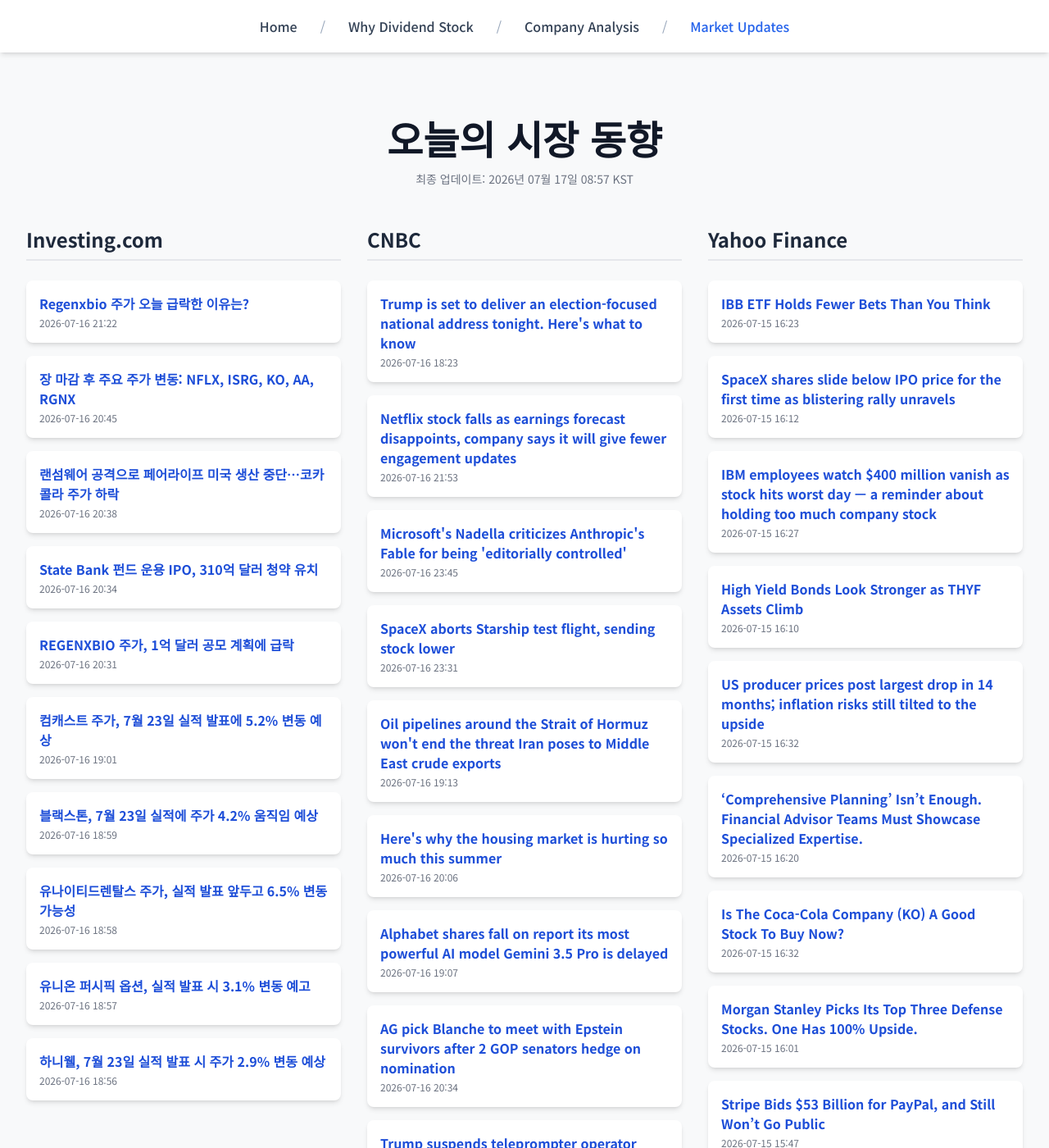
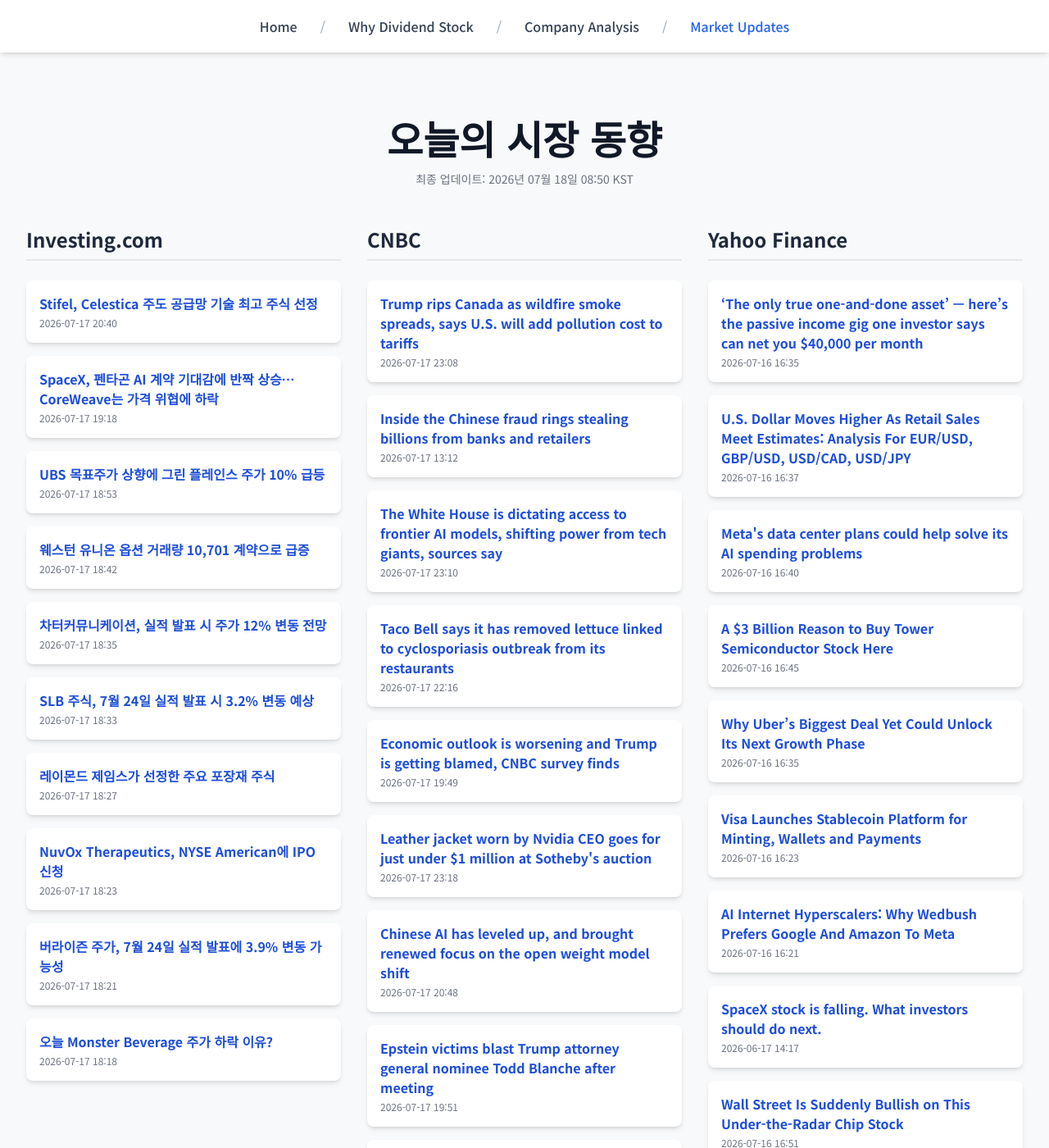
Before and after one commit to Kay-Hwang/my-company-analysis, a Jekyll site: the page built from market-updates.html, in a window 1280 px wide and 1400 px high. Shown: the whole window at 82% size. Built offline with Jekyll 4.4.1, drawn with Linux system fonts in a browser that asks for light colours; nearby versions of some CDN libraries; a script that is not in the unit is left out; some of the changed text lies outside the part shown.

Commit message:
Update daily data

```diff
--- a/_data/latest_data.json
+++ b/_data/latest_data.json
@@ -1,190 +1,190 @@
 {
-  "lastUpdated": "2026년 07월 17일 08:57 KST",
+  "lastUpdated": "2026년 07월 18일 08:50 KST",
   "news": {
     "investing": [
       {
-        "title": "Regenxbio 주가 오늘 급락한 이유는?",
-        "link": "https://kr.investing.com/news/stock-market-news/article-93CH-2018928",
-        "pubDate": "2026-07-16 21:22:24",
-        "summary": "Regenxbio 주가 오늘 급락한 이유는?"
+        "title": "Stifel, Celestica 주도 공급망 기술 최고 주식 선정",
+        "link": "https://kr.investing.com/news/stock-market-news/article-93CH-2020018",
+        "pubDate": "2026-07-17 20:40:49",
+        "summary": "Stifel, Celestica 주도 공급망 기술 최고 주식 선정"
       },
       {
-        "title": "장 마감 후 주요 주가 변동: NFLX, ISRG, KO, AA, RGNX",
-        "link": "https://kr.investing.com/news/stock-market-news/article-432SI-2018878",
-        "pubDate": "2026-07-16 20:45:03",
-        "summary": "장 마감 후 주요 주가 변동: NFLX, ISRG, KO, AA, RGNX"
+        "title": "SpaceX, 펜타곤 AI 계약 기대감에 반짝 상승…CoreWeave는 가격 위협에 하락",
+        "link": "https://kr.investing.com/news/stock-market-news/article-2019950",
+        "pubDate": "2026-07-17 19:18:34",
+        "summary": "SpaceX, 펜타곤 AI 계약 기대감에 반짝 상승…CoreWeave는 가격 위협에 하락"
       },
       {
-        "title": "랜섬웨어 공격으로 페어라이프 미국 생산 중단…코카콜라 주가 하락",
-        "link": "https://kr.investing.com/news/stock-market-news/article-2018865",
-        "pubDate": "2026-07-16 20:38:26",
-        "summary": "랜섬웨어 공격으로 페어라이프 미국 생산 중단…코카콜라 주가 하락"
+        "title": "UBS 목표주가 상향에 그린 플레인스 주가 10% 급등",
+        "link": "https://kr.investing.com/news/stock-market-news/article-93CH-2019940",
+        "pubDate": "2026-07-17 18:53:04",
+        "summary": "UBS 목표주가 상향에 그린 플레인스 주가 10% 급등"
       },
       {
-        "title": "State Bank 펀드 운용 IPO, 310억 달러 청약 유치",
-        "link": "https://kr.investing.com/news/stock-market-news/article-93CH-2018834",
-        "pubDate": "2026-07-16 20:34:10",
-        "summary": "State Bank 펀드 운용 IPO, 310억 달러 청약 유치"
+        "title": "웨스턴 유니온 옵션 거래량 10,701 계약으로 급증",
+        "link": "https://kr.investing.com/news/stock-market-news/article-93CH-2019938",
+        "pubDate": "2026-07-17 18:42:30",
+        "summary": "웨스턴 유니온 옵션 거래량 10,701 계약으로 급증"
       },
       {
-        "title": "REGENXBIO 주가, 1억 달러 공모 계획에 급락",
-        "link": "https://kr.investing.com/news/stock-market-news/article-93CH-2018830",
-        "pubDate": "2026-07-16 20:31:03",
-        "summary": "REGENXBIO 주가, 1억 달러 공모 계획에 급락"
+        "title": "차터커뮤니케이션, 실적 발표 시 주가 12% 변동 전망",
+        "link": "https://kr.investing.com/news/stock-market-news/article-93CH-2019936",
+        "pubDate": "2026-07-17 18:35:12",
+        "summary": "차터커뮤니케이션, 실적 발표 시 주가 12% 변동 전망"
       },
       {
-        "title": "컴캐스트 주가, 7월 23일 실적 발표에 5.2% 변동 예상",
-        "link": "https://kr.investing.com/news/stock-market-news/article-93CH-2018730",
-        "pubDate": "2026-07-16 19:01:18",
-        "summary": "컴캐스트 주가, 7월 23일 실적 발표에 5.2% 변동 예상"
+        "title": "SLB 주식, 7월 24일 실적 발표 시 3.2% 변동 예상",
+        "link": "https://kr.investing.com/news/stock-market-news/article-93CH-2019934",
+        "pubDate": "2026-07-17 18:33:33",
+        "summary": "SLB 주식, 7월 24일 실적 발표 시 3.2% 변동 예상"
       },
       {
-        "title": "블랙스톤, 7월 23일 실적에 주가 4.2% 움직임 예상",
-        "link": "https://kr.investing.com/news/stock-market-news/article-93CH-2018729",
-        "pubDate": "2026-07-16 18:59:59",
-        "summary": "블랙스톤, 7월 23일 실적에 주가 4.2% 움직임 예상"
+        "title": "레이몬드 제임스가 선정한 주요 포장재 주식",
+        "link": "https://kr.investing.com/news/stock-market-news/article-93CH-2019932",
+        "pubDate": "2026-07-17 18:27:24",
+        "summary": "레이몬드 제임스가 선정한 주요 포장재 주식"
       },
       {
-        "title": "유나이티드렌탈스 주가, 실적 발표 앞두고 6.5% 변동 가능성",
-        "link": "https://kr.investing.com/news/stock-market-news/article-93CH-2018727",
-        "pubDate": "2026-07-16 18:58:51",
-        "summary": "유나이티드렌탈스 주가, 실적 발표 앞두고 6.5% 변동 가능성"
+        "title": "NuvOx Therapeutics, NYSE American에 IPO 신청",
+        "link": "https://kr.investing.com/news/stock-market-news/article-432SI-2019935",
+        "pubDate": "2026-07-17 18:23:01",
+        "summary": "NuvOx Therapeutics, NYSE American에 IPO 신청"
       },
       {
-        "title": "유니온 퍼시픽 옵션, 실적 발표 시 3.1% 변동 예고",
-        "link": "https://kr.investing.com/news/stock-market-news/article-93CH-2018726",
-        "pubDate": "2026-07-16 18:57:48",
-        "summary": "유니온 퍼시픽 옵션, 실적 발표 시 3.1% 변동 예고"
+        "title": "버라이즌 주가, 7월 24일 실적 발표에 3.9% 변동 가능성",
+        "link": "https://kr.investing.com/news/stock-market-news/article-93CH-2019931",
+        "pubDate": "2026-07-17 18:21:37",
+        "summary": "버라이즌 주가, 7월 24일 실적 발표에 3.9% 변동 가능성"
       },
       {
-        "title": "하니웰, 7월 23일 실적 발표 시 주가 2.9% 변동 예상",
-        "link": "https://kr.investing.com/news/stock-market-news/article-93CH-2018725",
-        "pubDate": "2026-07-16 18:56:39",
-        "summary": "하니웰, 7월 23일 실적 발표 시 주가 2.9% 변동 예상"
+        "title": "오늘 Monster Beverage 주가 하락 이유?",
+        "link": "https://kr.investing.com/news/stock-market-news/article-93CH-2019929",
+        "pubDate": "2026-07-17 18:18:43",
+        "summary": "오늘 Monster Beverage 주가 하락 이유?"
       }
     ],
     "cnbc": [
       {
-        "title": "Trump is set to deliver an election-focused national address tonight. Here's what to know",
-        "link": "https://www.cnbc.com/2026/07/16/trump-primetime-address-elections-2020.html",
-        "pubDate": "Thu, 16 Jul 2026 18:23:39 GMT",
-        "summary": "\"Without free and fair elections, you don't have a country,\" Trump said this week when asked to preview the speech."
+        "title": "Trump rips Canada as wildfire smoke spreads, says U.S. will add pollution cost to tariffs",
+        "link": "https://www.cnbc.com/2026/07/17/trump-canada-wildfire-tariffs.html",
+        "pubDate": "Fri, 17 Jul 2026 23:08:24 GMT",
+        "summary": "The smoke coming from active wildfires in Canada has led to unhealthy air quality in swaths of the U.S., which could affect the World Cup final in New Jersey."
       },
       {
-        "title": "Netflix stock falls as earnings forecast disappoints, company says it will give fewer engagement updates",
-        "link": "https://www.cnbc.com/2026/07/16/netflix-nflx-earnings-q2-2026.html",
-        "pubDate": "Thu, 16 Jul 2026 21:53:56 GMT",
-        "summary": "The streaming giant said it would cut back on the frequency of its \"What We Watched\" reports, which provide a picture of engagement."
+        "title": "Inside the Chinese fraud rings stealing billions from banks and retailers",
+        "link": "https://www.cnbc.com/2026/07/17/tap-pay-fraud-retail-crime.html",
+        "pubDate": "Fri, 17 Jul 2026 13:12:11 GMT",
+        "summary": "Chinese organized crime groups are making as much as $1 billion annually in tap-to-pay fraud schemes targeting retailers and banks."
       },
       {
-        "title": "Microsoft's Nadella criticizes Anthropic's Fable for being 'editorially controlled'",
-        "link": "https://www.cnbc.com/2026/07/16/microsoft-ceo-says-anthropic-fable-request-policy-doesnt-make-sense.html",
-        "pubDate": "Thu, 16 Jul 2026 23:45:16 GMT",
-        "summary": "Microsoft enjoys close ties to Anthropic, but it's also working to help companies refine models that keep their data private."
+        "title": "The White House is dictating access to frontier AI models, shifting power from tech giants, sources say",
+        "link": "https://www.cnbc.com/2026/07/17/white-house-ai-access-anthropic-openai.html",
+        "pubDate": "Fri, 17 Jul 2026 23:10:07 GMT",
+        "summary": "The Trump administration is taking steps to control who gets access to the latest frontier models, people familiar with the matter told CNBC."
       },
       {
-        "title": "SpaceX aborts Starship test flight, sending stock lower",
-        "link": "https://www.cnbc.com/2026/07/16/spacex-spcx-stock-starship-test-flight.html",
-        "pubDate": "Thu, 16 Jul 2026 23:31:34 GMT",
-        "summary": "Elon Musk said it would make another attempt \"hopefully in a few days.\"  SpaceX completed the maiden test flight of its Starship V3 rocket in May."
+        "title": "Taco Bell says it has removed lettuce linked to cyclosporiasis outbreak from its restaurants",
+        "link": "https://www.cnbc.com/2026/07/17/cyclosporiasis-outbreak-linked-to-taco-bell-may-not-have-major-impact.html",
+        "pubDate": "Fri, 17 Jul 2026 22:16:23 GMT",
+        "summary": "Taco Bell, which the CDC linked to the cyclosporiasis outbreak, will likely recover soon from the health safety scare, according to analysts."
       },
       {
-        "title": "Oil pipelines around the Strait of Hormuz won't end the threat Iran poses to Middle East crude exports",
-        "link": "https://www.cnbc.com/2026/07/16/oil-pipeline-iran-strait-hormuz-red-sea-iraq-uae-saudi.html",
-        "pubDate": "Thu, 16 Jul 2026 19:13:07 GMT",
-        "summary": "Oil producers are building or contemplating new pipeline projects to bypass the Strait of Hormuz, but this infrastructure is still vulnerable, analysts said."
+        "title": "Economic outlook is worsening and Trump is getting blamed, CNBC survey finds",
+        "link": "https://www.cnbc.com/2026/07/17/economic-outlook-is-worsening-and-trump-is-getting-blamed-cnbc-survey-finds.html",
+        "pubDate": "Fri, 17 Jul 2026 19:49:17 GMT",
+        "summary": "The public is as depressed about the economy as it has been since the years just after the pandemic, according to the All-America Economic Survey."
       },
       {
-        "title": "Here's why the housing market is hurting so much this summer",
-        "link": "https://www.cnbc.com/2026/07/16/housing-market-mortgages-homebuilding.html",
-        "pubDate": "Thu, 16 Jul 2026 20:06:13 GMT",
-        "summary": "Mortgage rates are high, home prices at record levels, and consumers stressed — all contributing to a drop in existing home sales and builder sentiment."
+        "title": "Leather jacket worn by Nvidia CEO goes for just under $1 million at Sotheby's auction",
+        "link": "https://www.cnbc.com/2026/07/17/leather-jacket-worn-by-nvidia-ceo-goes-for-just-under-1-million-at-sothebys-auction-.html",
+        "pubDate": "Fri, 17 Jul 2026 23:18:35 GMT",
+        "summary": "The high price for the garment is a sign that collectors are looking to bid on artifacts and collectibles from the artificial intelligence boom."
       },
       {
-        "title": "Alphabet shares fall on report its most powerful AI model Gemini 3.5 Pro is delayed",
-        "link": "https://www.cnbc.com/2026/07/16/alphabet-stock-gemini-3-5-pro-ai.html",
-        "pubDate": "Thu, 16 Jul 2026 19:07:42 GMT",
-        "summary": "Alphabet announced the Gemini 3.5 Pro AI  in May, saying it was being used internally but wouldn't be ready for a broader rollout until the following month."
+        "title": "Chinese AI has leveled up, and brought renewed focus on the open weight model shift",
+        "link": "https://www.cnbc.com/2026/07/17/moonshot-ai-kimi-k3-model-openai-anthropic-china.html",
+        "pubDate": "Fri, 17 Jul 2026 20:48:35 GMT",
+        "summary": "It's the latest AI model from China to close the performance gap with leading U.S. AI labs."
       },
       {
-        "title": "AG pick Blanche to meet with Epstein survivors after 2 GOP senators hedge on nomination",
-        "link": "https://www.cnbc.com/2026/07/16/todd-blanche-attorney-general-nomination-cornyn.html",
-        "pubDate": "Thu, 16 Jul 2026 20:34:16 GMT",
-        "summary": "Sen. Thom Tillis, R-N.C., wants Todd Blanche to meet with victims of sex offender Jeffrey Epstein before committing his support for the nomination."
+        "title": "Epstein victims blast Trump attorney general nominee Todd Blanche after meeting",
+        "link": "https://www.cnbc.com/2026/07/17/epstein-victims-todd-blanche-doj-trump-tillis.html",
+        "pubDate": "Fri, 17 Jul 2026 19:51:42 GMT",
+        "summary": "\"Todd Blanche treated the meeting as a mere 'check-the-box' exercise intended to secure votes for his confirmation,\" said Epstein survivor Dani Bensky."
       },
       {
-        "title": "Trump suspends teleprompter operator over Kalshi bets allegations, White House says",
-        "link": "https://www.cnbc.com/2026/07/16/trump-kalshi-teleprompter-cftc-investigation.html",
-        "pubDate": "Thu, 16 Jul 2026 20:04:38 GMT",
-        "summary": "Kalshi retained most of the profits, which were more than $90,000, from the trades made on public statements by President Trump."
+        "title": "Oil tankers face 'worst case scenario' in Hormuz as Iran steps up attacks on ships, maritime risk CEO says",
+        "link": "https://www.cnbc.com/2026/07/17/iran-war-oil-tanker-strait-hormuz-traffic-attacks-trump.html",
+        "pubDate": "Fri, 17 Jul 2026 18:20:37 GMT",
+        "summary": "One seafarer was killed and three were injured in attack on the crude oil tanker Al Bahyah off Oman's coast on Tuesday."
       },
       {
-        "title": "The best states for workers to get educated, trained and find a job in America in 2026",
-        "link": "https://www.cnbc.com/2026/07/16/best-states-workers-jobs-2026.html",
-        "pubDate": "Thu, 16 Jul 2026 15:22:24 GMT",
-        "summary": "These 11 U.S. states excel when it comes to the education level of their workforce, migration patterns, and workforce development programs."
+        "title": "Democratic socialists top MAGA candidates among voters in CNBC's All-America poll",
+        "link": "https://www.cnbc.com/2026/07/17/democratic-socialists-top-maga-candidates-all-america-poll.html",
+        "pubDate": "Fri, 17 Jul 2026 16:39:33 GMT",
+        "summary": "The survey's findings come as democratic socialist candidates win Democratic primaries following the 2025 election of New York City Mayor Zohran Mamdani."
       }
     ],
     "yahoo": [
       {
-        "title": "IBB ETF Holds Fewer Bets Than You Think",
-        "link": "https://finance.yahoo.com/markets/stocks/articles/ibb-etf-holds-fewer-bets-162305897.html",
-        "pubDate": "2026-07-15T16:23:05Z",
-        "summary": "IBB ETF Holds Fewer Bets Than You Think"
+        "title": "‘The only true one-and-done asset’ — here’s the passive income gig one investor says can net you $40,000 per month",
+        "link": "https://finance.yahoo.com/real-estate/articles/only-true-one-done-asset-163500658.html",
+        "pubDate": "2026-07-16T16:35:00Z",
+        "summary": "‘The only true one-and-done asset’ — here’s the passive income gig one investor says can net you $40,000 per month"
       },
       {
-        "title": "SpaceX shares slide below IPO price for the first time as blistering rally unravels",
-        "link": "https://finance.yahoo.com/markets/stocks/articles/spacex-shares-slide-below-ipo-161235621.html",
-        "pubDate": "2026-07-15T16:12:35Z",
-        "summary": "SpaceX shares slide below IPO price for the first time as blistering rally unravels"
+        "title": "U.S. Dollar Moves Higher As Retail Sales Meet Estimates: Analysis For EUR/USD, GBP/USD, USD/CAD, USD/JPY",
+        "link": "https://finance.yahoo.com/markets/currencies/articles/u-dollar-moves-higher-retail-163721084.html",
+        "pubDate": "2026-07-16T16:37:21Z",
+        "summary": "U.S. Dollar Moves Higher As Retail Sales Meet Estimates: Analysis For EUR/USD, GBP/USD, USD/CAD, USD/JPY"
       },
       {
-        "title": "IBM employees watch $400 million vanish as stock hits worst day — a reminder about holding too much company stock",
-        "link": "https://finance.yahoo.com/markets/stocks/articles/ibm-employees-watch-400-million-162722699.html",
-        "pubDate": "2026-07-15T16:27:22Z",
-        "summary": "IBM employees watch $400 million vanish as stock hits worst day — a reminder about holding too much company stock"
+        "title": "Meta's data center plans could help solve its AI spending problems",
+        "link": "https://finance.yahoo.com/technology/article/metas-data-center-plans-could-help-solve-its-ai-spending-problems-164031347.html",
+        "pubDate": "2026-07-16T16:40:31Z",
+        "summary": "Meta's data center plans could help solve its AI spending problems"
       },
       {
-        "title": "High Yield Bonds Look Stronger as THYF Assets Climb",
-        "link": "https://finance.yahoo.com/markets/options/articles/high-yield-bonds-look-stronger-161009845.html",
-        "pubDate": "2026-07-15T16:10:09Z",
-        "summary": "High Yield Bonds Look Stronger as THYF Assets Climb"
+        "title": "A $3 Billion Reason to Buy Tower Semiconductor Stock Here",
+        "link": "https://finance.yahoo.com/technology/ai/articles/3-billion-reason-buy-tower-164532227.html",
+        "pubDate": "2026-07-16T16:45:32Z",
+        "summary": "A $3 Billion Reason to Buy Tower Semiconductor Stock Here"
       },
       {
-        "title": "US producer prices post largest drop in 14 months; inflation risks still tilted to the upside",
-        "link": "https://finance.yahoo.com/economy/articles/us-producer-prices-unexpectedly-fall-125824836.html",
-        "pubDate": "2026-07-15T16:32:13Z",
-        "summary": "US producer prices post largest drop in 14 months; inflation risks still tilted to the upside"
+        "title": "Why Uber’s Biggest Deal Yet Could Unlock Its Next Growth Phase",
+        "link": "https://finance.yahoo.com/markets/stocks/articles/why-uber-biggest-deal-yet-163500445.html",
+        "pubDate": "2026-07-16T16:35:00Z",
+        "summary": "Why Uber’s Biggest Deal Yet Could Unlock Its Next Growth Phase"
       },
       {
-        "title": "‘Comprehensive Planning’ Isn’t Enough. Financial Advisor Teams Must Showcase Specialized Expertise.",
-        "link": "https://www.barrons.com/advisor/articles/financial-advisor-teams-specialized-expertise-6b5ae92c?siteid=yhoof2&yptr=yahoo",
-        "pubDate": "2026-07-15T16:20:00Z",
-        "summary": "‘Comprehensive Planning’ Isn’t Enough. Financial Advisor Teams Must Showcase Specialized Expertise."
+        "title": "Visa Launches Stablecoin Platform for Minting, Wallets and Payments",
+        "link": "https://finance.yahoo.com/markets/crypto/articles/visa-launches-stablecoin-platform-minting-162300938.html",
+        "pubDate": "2026-07-16T16:23:00Z",
+        "summary": "Visa Launches Stablecoin Platform for Minting, Wallets and Payments"
       },
       {
-        "title": "Is The Coca-Cola Company (KO) A Good Stock To Buy Now?",
-        "link": "https://finance.yahoo.com/markets/stocks/articles/coca-cola-company-ko-good-163243200.html",
-        "pubDate": "2026-07-15T16:32:43Z",
-        "summary": "Is The Coca-Cola Company (KO) A Good Stock To Buy Now?"
+        "title": "AI Internet Hyperscalers: Why Wedbush Prefers Google And Amazon To Meta",
+        "link": "https://www.investors.com/news/technology/amazon-stock-meta-google-wedbush-ai-hypscalers/?src=A00220&yptr=yahoo",
+        "pubDate": "2026-07-16T16:21:42Z",
+        "summary": "AI Internet Hyperscalers: Why Wedbush Prefers Google And Amazon To Meta"
       },
       {
-        "title": "Morgan Stanley Picks Its Top Three Defense Stocks. One Has 100% Upside.",
-        "link": "https://www.investors.com/news/morgan-stanley-northrop-grumman-ftai-aviation-hawkeye-360-defense-aerospace/?src=A00220&yptr=yahoo",
-        "pubDate": "2026-07-15T16:01:53Z",
-        "summary": "Morgan Stanley Picks Its Top Three Defense Stocks. One Has 100% Upside."
+        "title": "SpaceX stock is falling. What investors should do next.",
+        "link": "https://finance.yahoo.com/personal-finance/investing/article/spacex-stock-is-falling-what-investors-should-do-next-141704338.html",
+        "pubDate": "2026-06-17T14:17:04Z",
+        "summary": "SpaceX stock is falling. What investors should do next."
       },
       {
-        "title": "Stripe Bids $53 Billion for PayPal, and Still Won’t Go Public",
-        "link": "https://finance.yahoo.com/markets/stocks/articles/stripe-bids-53-billion-paypal-154719418.html",
-        "pubDate": "2026-07-15T15:47:19Z",
-        "summary": "Stripe Bids $53 Billion for PayPal, and Still Won’t Go Public"
+        "title": "Wall Street Is Suddenly Bullish on This Under-the-Radar Chip Stock",
+        "link": "https://finance.yahoo.com/markets/stocks/articles/wall-street-suddenly-bullish-under-165119364.html",
+        "pubDate": "2026-07-16T16:51:19Z",
+        "summary": "Wall Street Is Suddenly Bullish on This Under-the-Radar Chip Stock"
       },
       {
-        "title": "Queer Eye’s Tan France says one ‘very American’ money habit makes him 'physically sick’ — here's where he draws the line",
-        "link": "https://finance.yahoo.com/economy/policy/articles/queer-eye-tan-france-says-164500616.html",
-        "pubDate": "2026-07-15T16:45:00Z",
-        "summary": "Queer Eye’s Tan France says one ‘very American’ money habit makes him 'physically sick’ — here's where he draws the line"
+        "title": "SoFi Technologies: The Customer Growth Story Isn't Over (NASDAQ: SOFI)",
+        "link": "https://finance.yahoo.com/markets/stocks/articles/sofi-technologies-customer-growth-story-163500029.html",
+        "pubDate": "2026-07-16T16:35:00Z",
+        "summary": "SoFi Technologies: The Customer Growth Story Isn't Over (NASDAQ: SOFI)"
       }
     ]
   }
```
